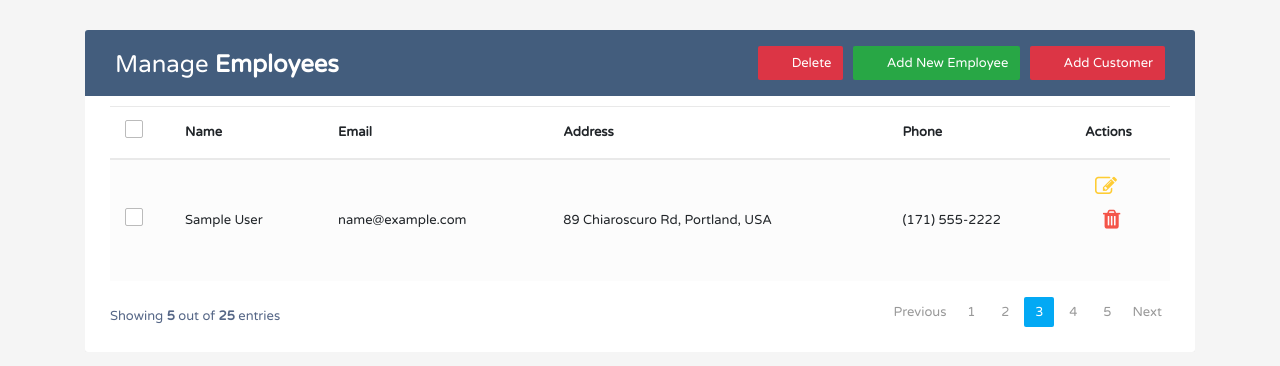
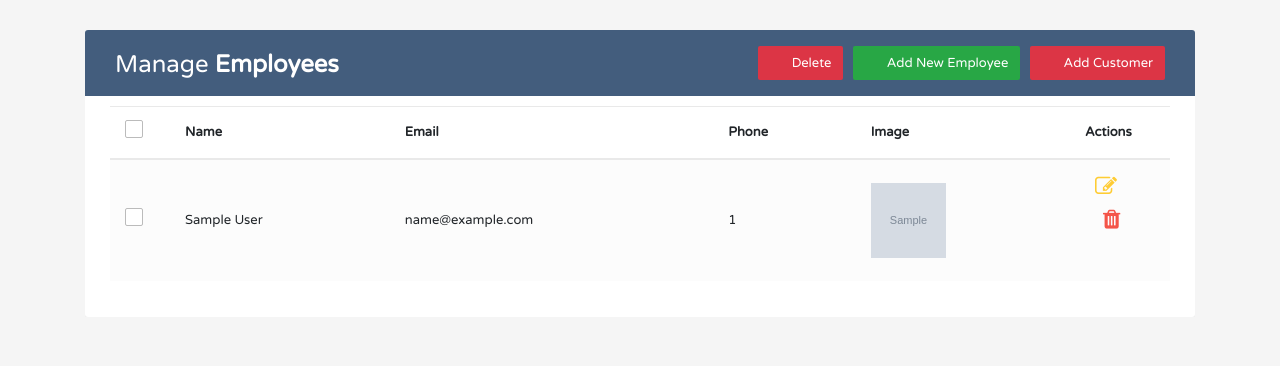
Before and after one commit to mohit2708/django_self_project, a Django app: template crud_function_based/templates/crud_function_based/index.html in a window 1280 px wide. Shown: the top 366 px of the page. Run offline with Django 3.2, Linux system fonts and the light colour scheme; the template is opened without the code that fills it: most values are stand-ins (such as "Sample title", 1, 10 or a date in 2020); grey boxes marked "Sample" are stand-in pictures; some libraries are stand-ins or nearby versions.

Commit message:
update code

```diff
--- a/crud_function_based/models.py
+++ b/crud_function_based/models.py
@@ -18,11 +18,12 @@ class Customer(models.Model):
         ('other', 'Other'),
     )
     gender = models.CharField(max_length=11,choices=GENDER_SELECT)
-    dof				= models.DateField(null=True, blank=True)
+    dof				= models.DateField(null=True)
     age 			= models.IntegerField(null=True)
     country         = models.CharField(max_length=50, null=True)
     city            = models.CharField(max_length=50, null=True)
     message         = models.TextField(default = 'Message...')
+    profile_image   = models.ImageField(upload_to='profileimg/', blank=True, null=True)
     created_at      = models.DateTimeField(auto_now_add=True)
     updated_at      = models.DateTimeField(auto_now=True)
 
--- a/crud_function_based/templates/crud_function_based/add.html
+++ b/crud_function_based/templates/crud_function_based/add.html
@@ -12,7 +12,7 @@
 
 <div class="container">
   <h2>CRUD form</h2>
-  <form method="post" action="{% url 'store' %}">
+  <form method="post" action="{% url 'store' %}" enctype="multipart/form-data">
     {% csrf_token %}
   <div class="row">
   	<div class="col-sm-6">
@@ -91,6 +91,10 @@
     	<label>Dof</label>
 		  <input type="date" class="form-control" name="dof" id="dof">
 	  </div>
+    <div class="col-sm-6">
+      <label>Image</label>
+      <input type="file" class="form-control" name="pimage" id="pimage">
+    </div>
 	</div>
 
 
--- a/crud_function_based/templates/crud_function_based/index.html
+++ b/crud_function_based/templates/crud_function_based/index.html
@@ -290,8 +290,8 @@ $(document).ready(function(){
 						</th>
 						<th>Name</th>
 						<th>Email</th>
-						<th>Address</th>
 						<th>Phone</th>
+						<th>Image</th>
 						<th>Actions</th>
 					</tr>
 				</thead>
@@ -304,10 +304,22 @@ $(document).ready(function(){
 								<label for="checkbox1"></label>
 							</span>
 						</td>
-						<td>{{ customer.first_name }} {{ customer.last_name }}</td>
-						<td>{{ customer.email }}</td>
-						<td>89 Chiaroscuro Rd, Portland, USA</td>
-						<td>(171) 555-2222</td>
+						<td>{% if customer.first_name or customer.last_name %}
+						        {{ customer.first_name }} {{ customer.last_name }}
+						    {% else %}
+						        N/A
+						    {% endif %}
+						</td>
+						<td>{{ customer.email|default:"N/A" }}</td>
+						<td>{{ customer.phone_number|default:"N/A" }}</td>
+						<td>
+						    {% if customer.profile_image %}
+						        <img src="{{ customer.profile_image.url }}" alt="Profile Image" width="75" height="75">
+						    {% else %}
+						        No Image
+						    {% endif %}
+						</td>
+
 						<td>
 							<a
                         href="edit/{{ customer.id }}"
@@ -329,7 +341,7 @@ $(document).ready(function(){
                       ></a>
 
 							<a href="#editEmployeeModal" class="edit" data-toggle="modal"><i class="material-icons" data-toggle="tooltip" title="Edit">&#xE254;</i></a>
-							<a href="#deleteEmployeeModal" class="delete" data-toggle="modal"><i class="material-icons" data-toggle="tooltip" title="Delete">&#xE872;</i></a>
+
 						</td>
 					</tr>
 					{% endfor %}
@@ -337,18 +349,7 @@ $(document).ready(function(){
 
 				</tbody>
 			</table>
-			<div class="clearfix">
-				<div class="hint-text">Showing <b>5</b> out of <b>25</b> entries</div>
-				<ul class="pagination">
-					<li class="page-item disabled"><a href="#">Previous</a></li>
-					<li class="page-item"><a href="#" class="page-link">1</a></li>
-					<li class="page-item"><a href="#" class="page-link">2</a></li>
-					<li class="page-item active"><a href="#" class="page-link">3</a></li>
-					<li class="page-item"><a href="#" class="page-link">4</a></li>
-					<li class="page-item"><a href="#" class="page-link">5</a></li>
-					<li class="page-item"><a href="#" class="page-link">Next</a></li>
-				</ul>
-			</div>
+
 		</div>
 	</div>
 </div>
@@ -422,27 +423,7 @@ $(document).ready(function(){
 		</div>
 	</div>
 </div>
-<!-- Delete Modal HTML -->
-<div id="deleteEmployeeModal" class="modal fade">
-	<div class="modal-dialog">
-		<div class="modal-content">
-			<form>
-				<div class="modal-header">
-					<h4 class="modal-title">Delete Employee</h4>
-					<button type="button" class="close" data-dismiss="modal" aria-hidden="true">&times;</button>
-				</div>
-				<div class="modal-body">
-					<p>Are you sure you want to delete these Records?</p>
-					<p class="text-warning"><small>This action cannot be undone.</small></p>
-				</div>
-				<div class="modal-footer">
-					<input type="button" class="btn btn-default" data-dismiss="modal" value="Cancel">
-					<input type="submit" class="btn btn-danger" value="Delete">
-				</div>
-			</form>
-		</div>
-	</div>
-</div>
+
 
 <div id="delete_confirm" class="modal fade" role="dialog">
 	<div class="modal-dialog">
@@ -484,16 +465,16 @@ $(document).ready(function(){
 	  $("#delete_confirm").modal();
 	}
 
-	$(function () {
-	  $("#example2").DataTable({
-		paging: true,
-		lengthChange: false,
-		searching: true,
-		ordering: true,
-		info: true,
-		autoWidth: false,
-		responsive: true,
-	  });
-	});
+	// $(function () {
+	//   $("#example2").DataTable({
+	// 	paging: true,
+	// 	lengthChange: false,
+	// 	searching: true,
+	// 	ordering: true,
+	// 	info: true,
+	// 	autoWidth: false,
+	// 	responsive: true,
+	//   });
+	// });
   </script>
 </html>
--- a/crud_function_based/urls.py
+++ b/crud_function_based/urls.py
@@ -8,4 +8,5 @@ urlpatterns = [
     path('edit/<int:id>', views.show, name="show"),
     path('update/<int:id>', views.update, name='update'),
     path('delete/<int:id>', views.destroy, name='delete'),
+    path('pdf/',views.getpdf, name="getpdf")
 ]
--- a/crud_project/urls.py
+++ b/crud_project/urls.py
@@ -16,8 +16,10 @@ Including another URLconf
 """
 from django.contrib import admin
 from django.urls import path, include
+from django.conf import settings					# add this line
+from django.conf.urls.static import static        # add this line
 
 urlpatterns = [
     path('admin/', admin.site.urls),
     path('', include('crud_function_based.urls')),
-]
+] + static(settings.MEDIA_URL, document_root=settings.MEDIA_ROOT)     # add this line
```
Also changed, not shown: crud_function_based/views.py (+29 -6 lines), crud_project/settings.py (+32 -0 lines), crud_function_based/migrations/0004_customer_profile_image_alter_customer_dof.py (added), crud_function_based/templates/crud_function_based/edit.html (indentation only), db.sqlite3 (added), profileimg/WIN_20230527_20_38_46_Pro.jpg (added).
